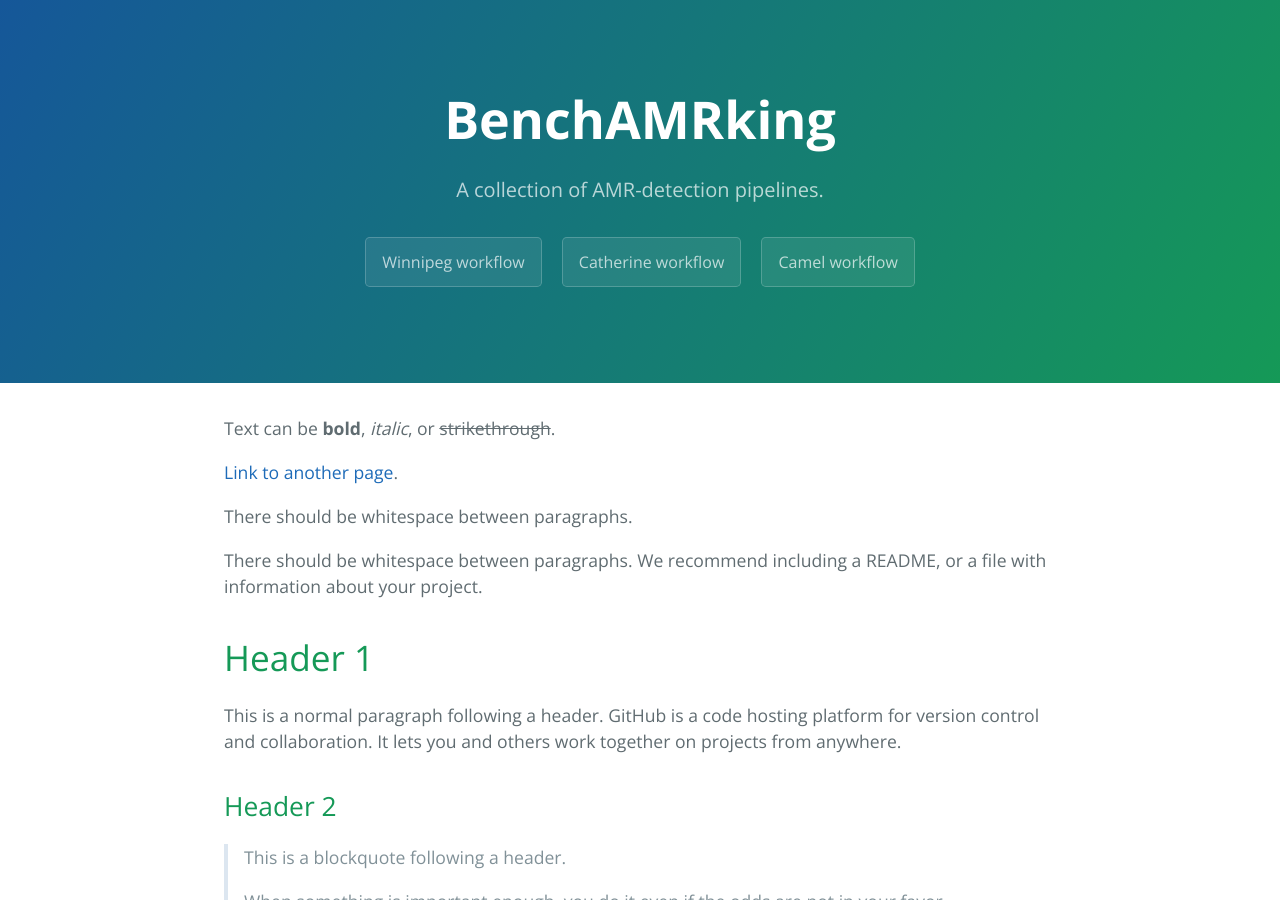
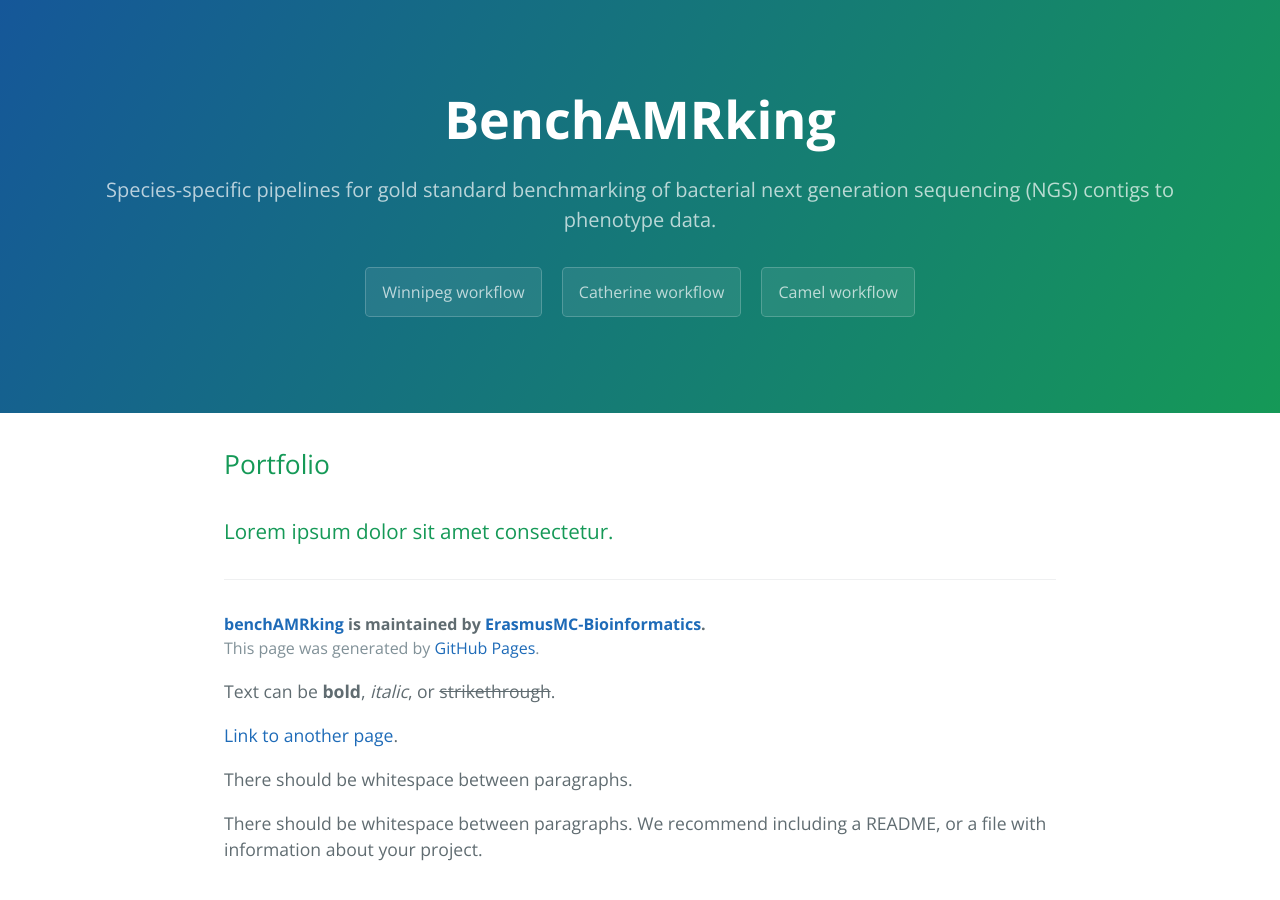
Before and after one commit to ErasmusMC-Bioinformatics/benchAMRking, a Jekyll site: the page built from index.md, in a window 1280 px wide and 900 px high. Built offline with Jekyll 4.4.1, drawn with Linux system fonts in a browser that asks for light colours; some of the changed text lies outside the part shown.

Commit message:
Update theme

```diff
--- a/_config.yml
+++ b/_config.yml
@@ -1,4 +1,3 @@
 title: BenchAMRking
-description: A collection of AMR-detection pipelines.
-show_downloads: true
-theme: jekyll-theme-cayman
+description: Species-specific pipelines for gold standard benchmarking of bacterial next generation sequencing (NGS) contigs to phenotype data.
+show_buttons: true
--- a/_includes/head.html
+++ b/_includes/head.html
@@ -1,7 +1,6 @@
 <head>
     <meta charset="UTF-8">
 
-{% seo %}
     <link rel="preconnect" href="https://fonts.gstatic.com">
     <link rel="preload" href="https://fonts.googleapis.com/css?family=Open+Sans:400,700&display=swap" as="style" type="text/css" crossorigin>
     <meta name="viewport" content="width=device-width, initial-scale=1">
--- a/_layouts/default.html
+++ b/_layouts/default.html
@@ -2,27 +2,14 @@
 <html lang="{{ site.lang | default: "en-US" }}">
   {% include head.html %}
   <body>
-    <a id="skip-to-content" href="#content">Skip to the content.</a>
-
-    <header class="page-header" role="banner">
-      <h1 class="project-name">{{ page.title | default: site.title | default: site.github.repository_name }}</h1>
-      <h2 class="project-tagline">{{ page.description | default: site.description | default: site.github.project_tagline }}</h2>
-      {% if site.show_downloads %}
-        <a href="https://usegalaxy.eu/u/dennisd/w/pe---spades-shovill---staramr---hamronize" class="btn">Winnipeg workflow</a>
-        <a href="https://usegalaxy.eu/u/dennisd/w/pe---spades-shovill---staramr---hamronize" class="btn">Catherine workflow</a>
-        <a href="https://usegalaxy.eu/u/dennisd/w/pe---spades-shovill---staramr---hamronize" class="btn">Camel workflow</a>
-      {% endif %}
-    </header>
+    {% include header.html %}
 
     <main id="content" class="main-content" role="main">
+
+      {% include workflows.html %}
+      {% include footer.html %}
+
       {{ content }}
-
-      <footer class="site-footer">
-        {% if site.github.is_project_page %}
-          <span class="site-footer-owner"><a href="{{ site.github.repository_url }}">{{ site.github.repository_name }}</a> is maintained by <a href="{{ site.github.owner_url }}">{{ site.github.owner_name }}</a>.</span>
-        {% endif %}
-        <span class="site-footer-credits">This page was generated by <a href="https://pages.github.com">GitHub Pages</a>.</span>
-      </footer>
     </main>
   </body>
 </html>
```
